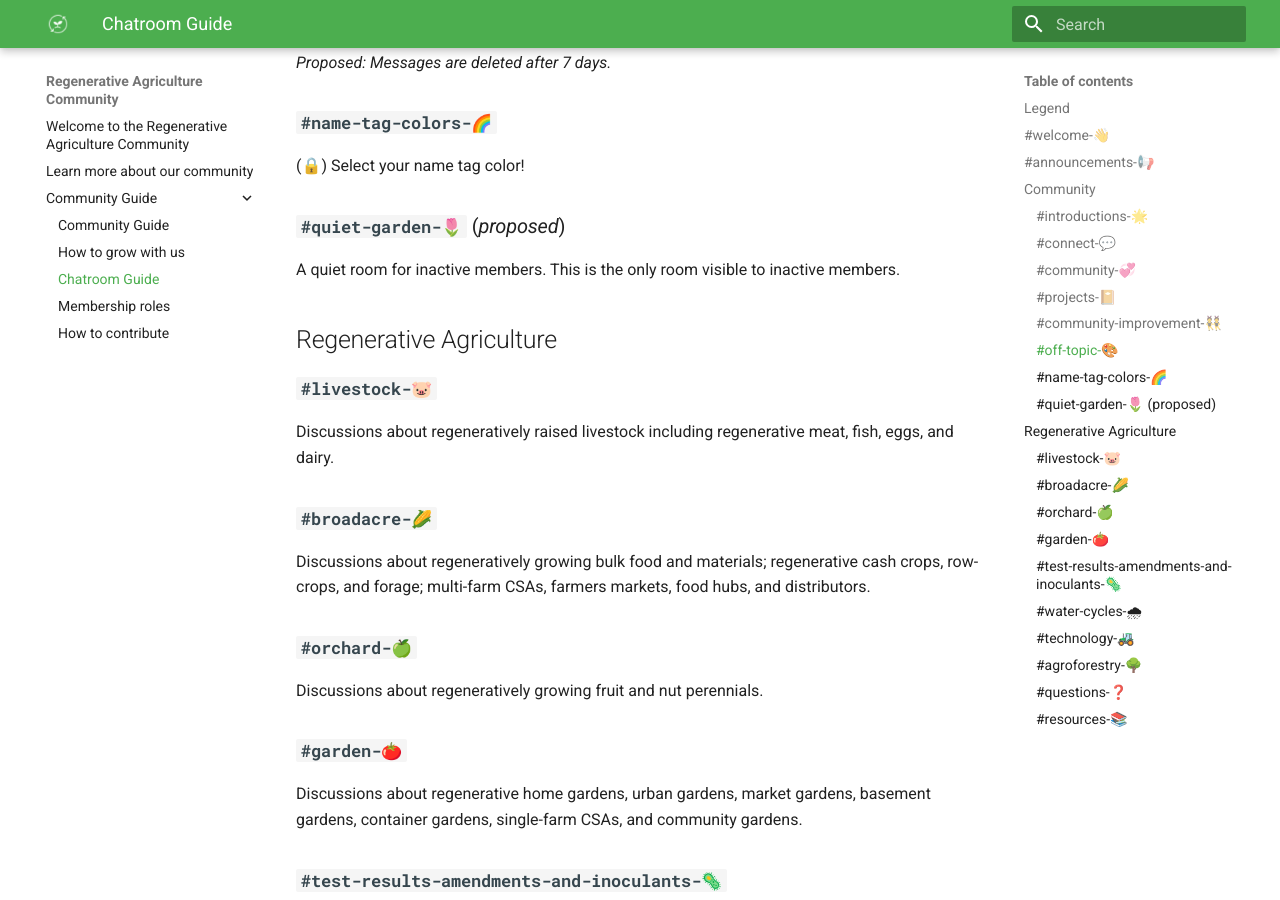
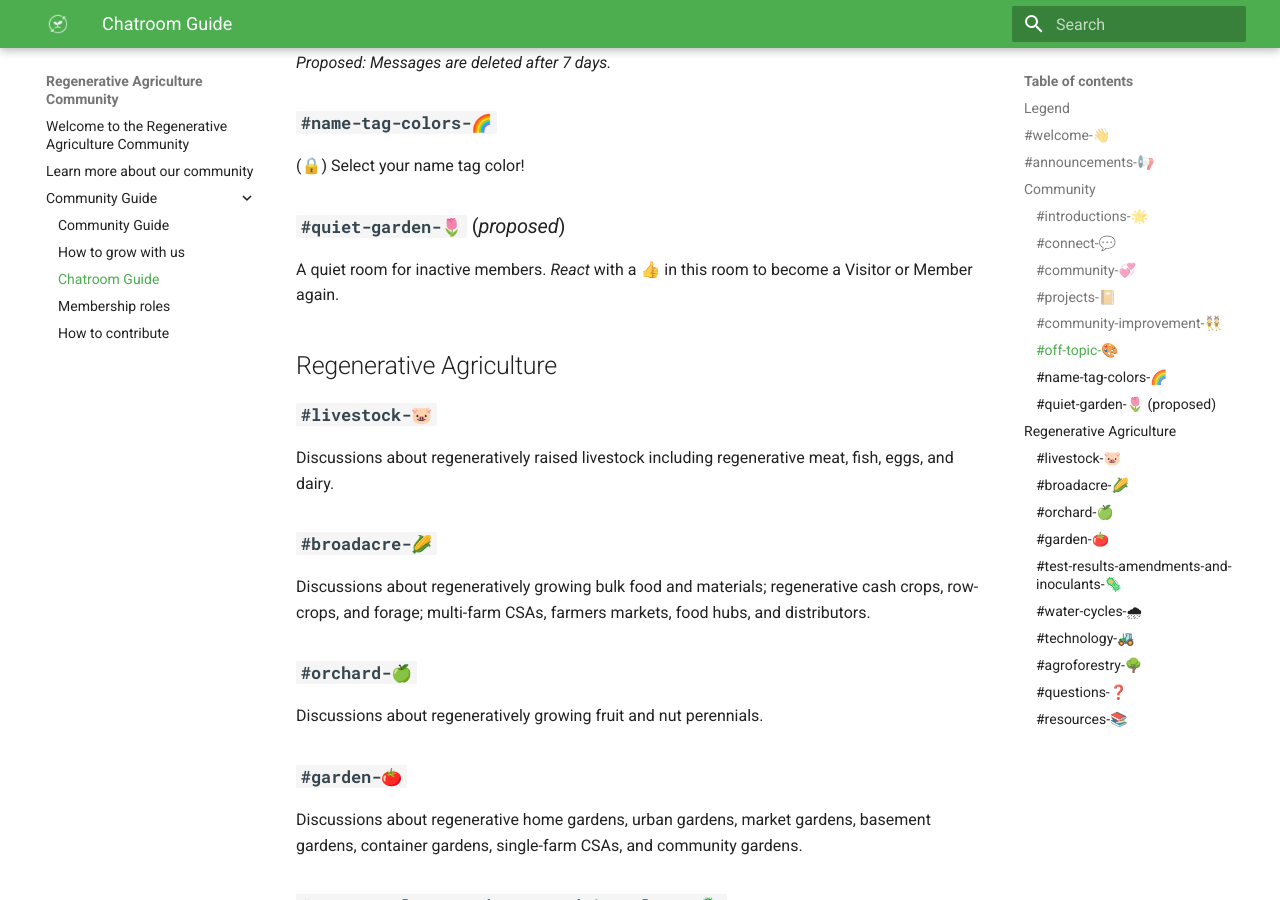
Before and after one commit to regenerativeag/regenerativeag.github.io, an MkDocs documentation site: the page built from docs/community-guide/chatrooms.md, in a window 1280 px wide and 900 px high, scrolled down 1342 px. Built offline with MkDocs 1.6.1 and Material for MkDocs 9.7.7, drawn with Linux system fonts in a browser that asks for light colours.

Commit message:
clarify quiet-garden

```diff
--- a/docs/community-guide/chatrooms.md
+++ b/docs/community-guide/chatrooms.md
@@ -39,7 +39,7 @@ A room for saying hello and sharing a little about your interests and involvemen
 (🔒) Select your name tag color!
 
 ### **`#quiet-garden-🌷`** (_proposed_)
-A quiet room for inactive members. This is the only room visible to inactive members.
+A quiet room for inactive members. _React_ with a 👍 in this room to become a Visitor or Member again.
 
 ## Regenerative Agriculture
 
```
